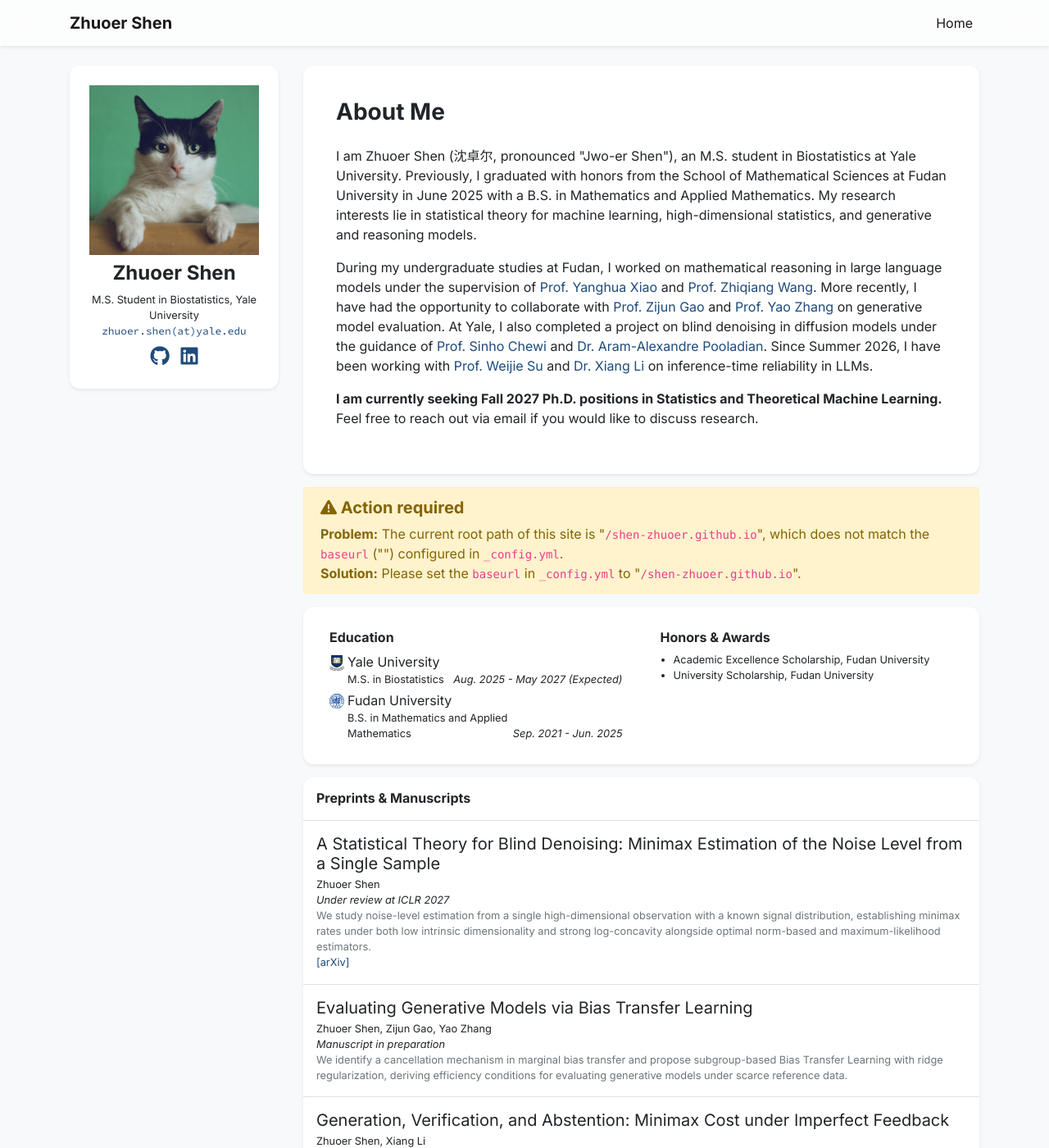
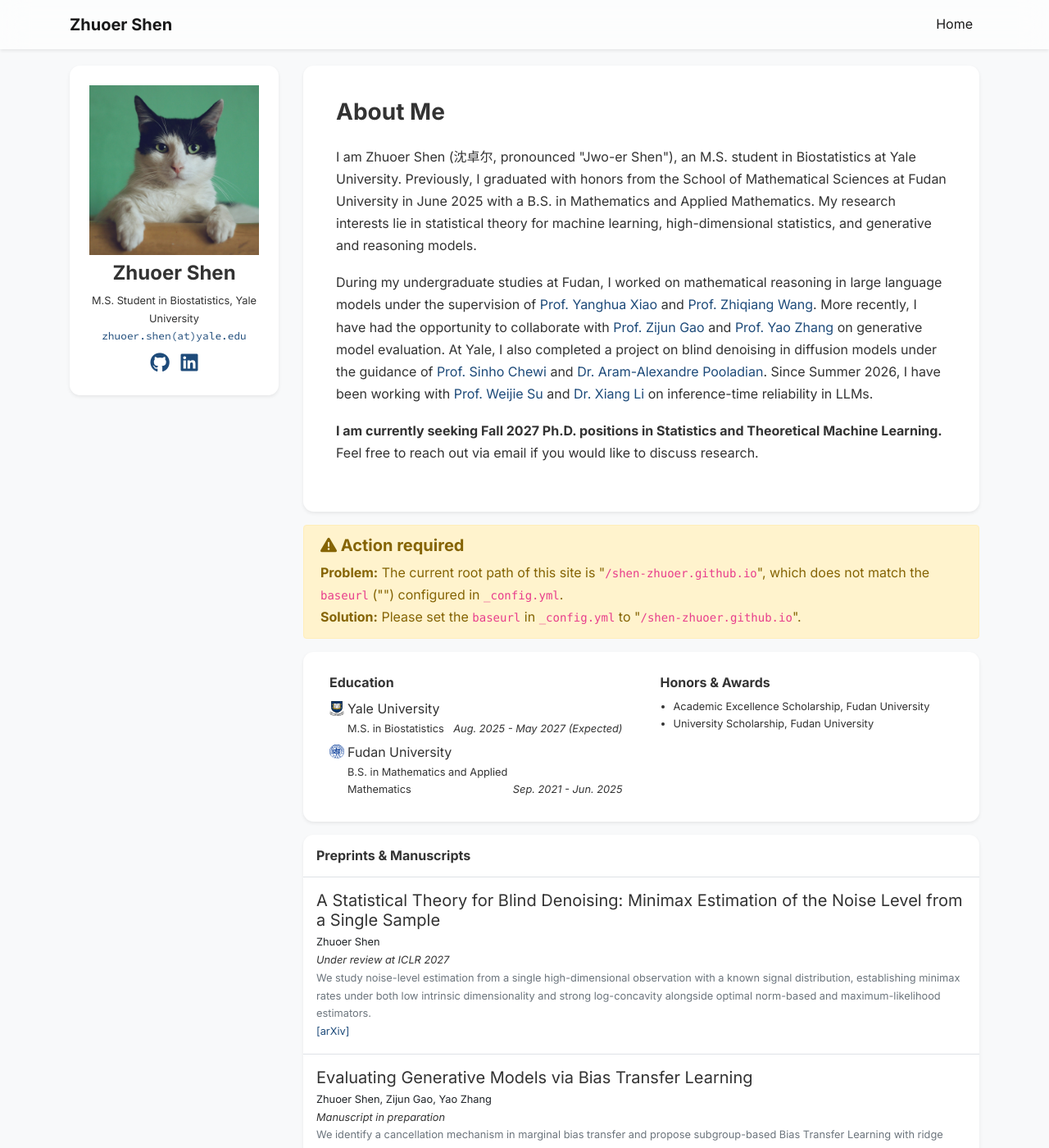
Before and after one commit to shen-zhuoer/shen-zhuoer.github.io, a Jekyll site: the page built from index.html, in a window 1280 px wide and 1400 px high. Shown: the whole window at 82% size. Built offline with Jekyll 4.4.1, drawn with Linux system fonts in a browser that asks for light colours; nearby versions of some CDN libraries; a style sheet for code colours, icons or effects is not loaded.

Commit message:
Add styles for body and profile bio text

```diff
--- a/assets/css/global.css
+++ b/assets/css/global.css
@@ -158,3 +158,12 @@ a:hover {
     color: #0f2e4d;
     text-decoration: underline;
 }
+
+body {
+    color: #333333;
+    line-height: 1.7;
+}
+
+.text-profile-bio p {
+    margin-bottom: 1.1rem;
+}
```
